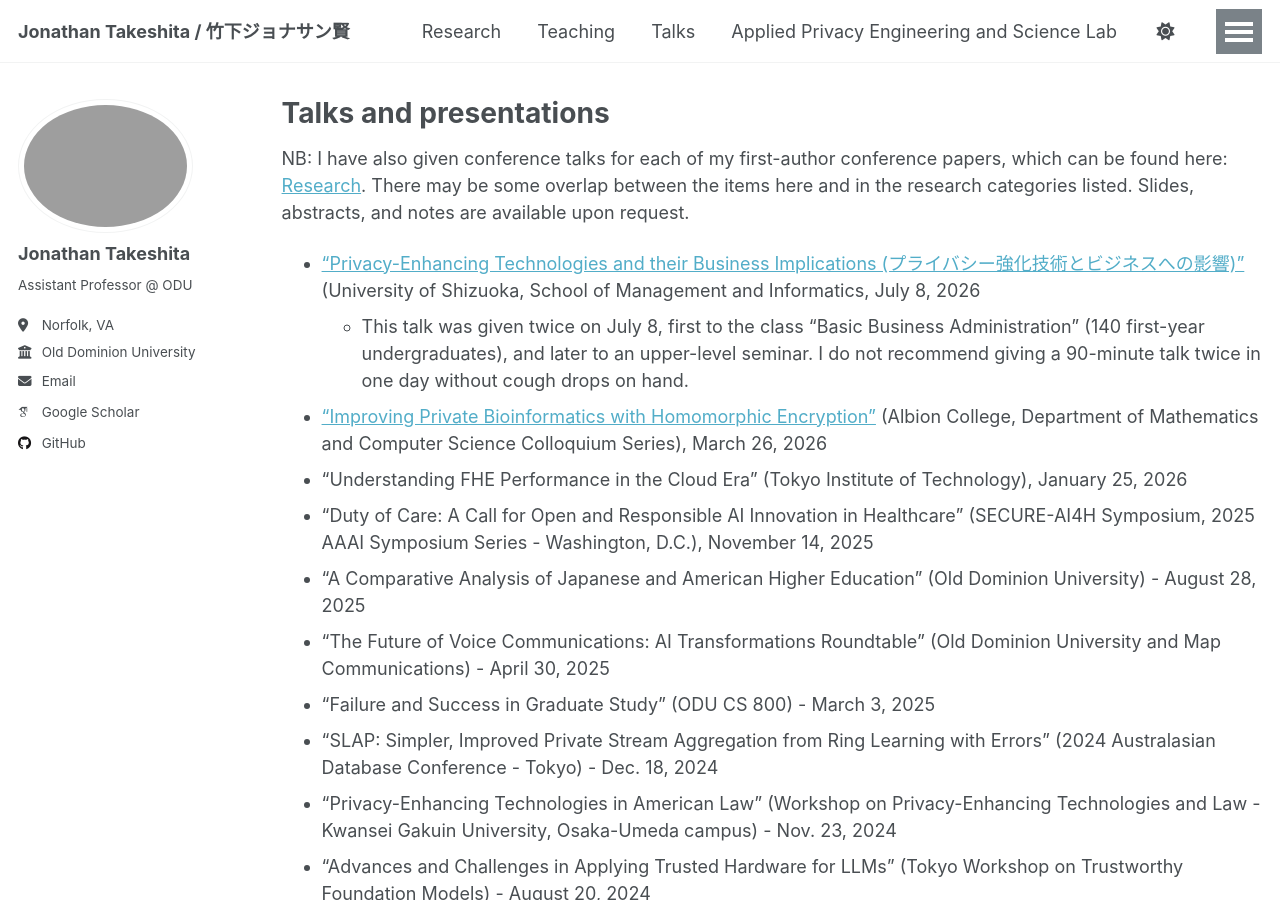
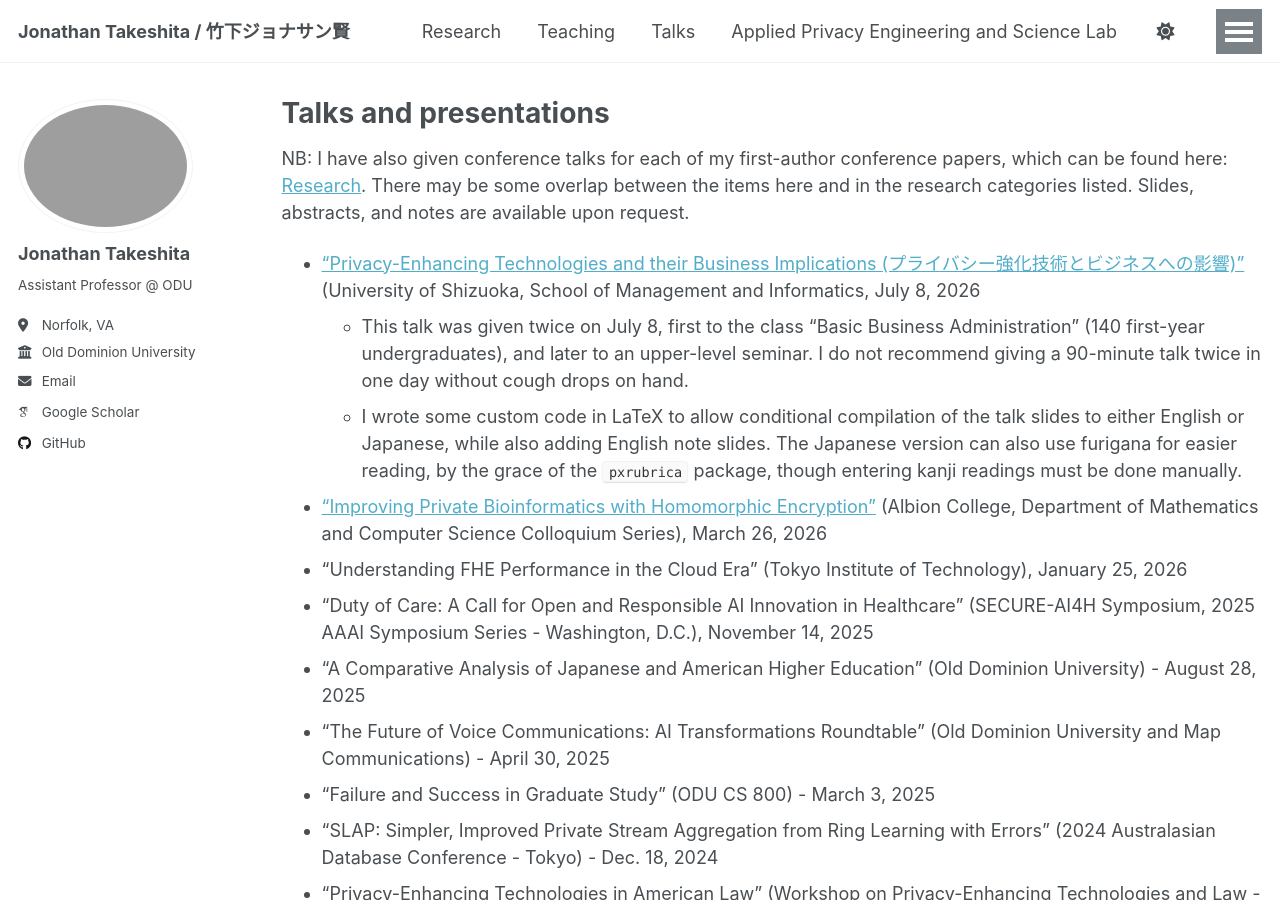
Before and after one commit to jtakeshi/jtakeshi.github.io, a Jekyll site: the page built from _pages/talks.md, in a window 1280 px wide and 900 px high. Built offline with Jekyll 4.4.1, drawn with Linux system fonts in a browser that asks for light colours; some web fonts are replaced; a script that is not in the unit is left out.

Commit message:
Update talks.md

```diff
--- a/_pages/talks.md
+++ b/_pages/talks.md
@@ -10,6 +10,7 @@ There may be some overlap between the items here and in the research categories
 Slides, abstracts, and notes are available upon request.
 * ["Privacy-Enhancing Technologies and their Business Implications (プライバシー強化技術とビジネスへの影響)"](./files/shizuken-talk-2026.pdf) (University of Shizuoka, School of Management and Informatics, July 8, 2026
   * This talk was given twice on July 8, first to the class "Basic Business Administration" (140 first-year undergraduates), and later to an upper-level seminar. I do not recommend giving a 90-minute talk twice in one day without cough drops on hand.
+  * I wrote some custom code in LaTeX to allow conditional compilation of the talk slides to either English or Japanese, while also adding English note slides. The Japanese version can also use furigana for easier reading, by the grace of the `pxrubrica` package, though entering kanji readings must be done manually.
 * ["Improving Private Bioinformatics with Homomorphic Encryption"](http://mathcs.albion.edu/Colloquium_List.php?year=2025) (Albion College, Department of Mathematics and Computer Science Colloquium Series), March 26, 2026
 * "Understanding FHE Performance in the Cloud Era" (Tokyo Institute of Technology), January 25, 2026
 * "Duty of Care: A Call for Open and Responsible AI Innovation in Healthcare" (SECURE-AI4H Symposium, 2025 AAAI Symposium Series  - Washington, D.C.), November 14, 2025
```
